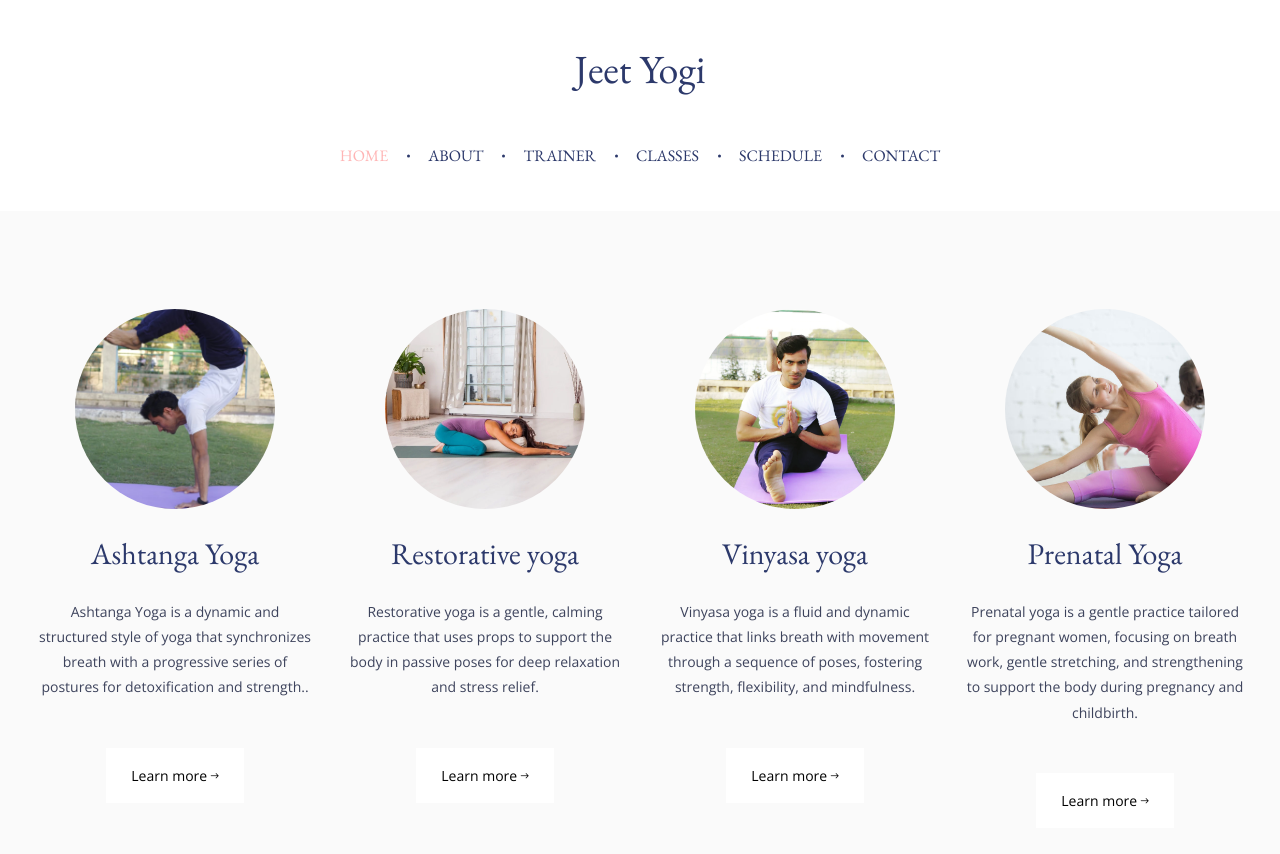
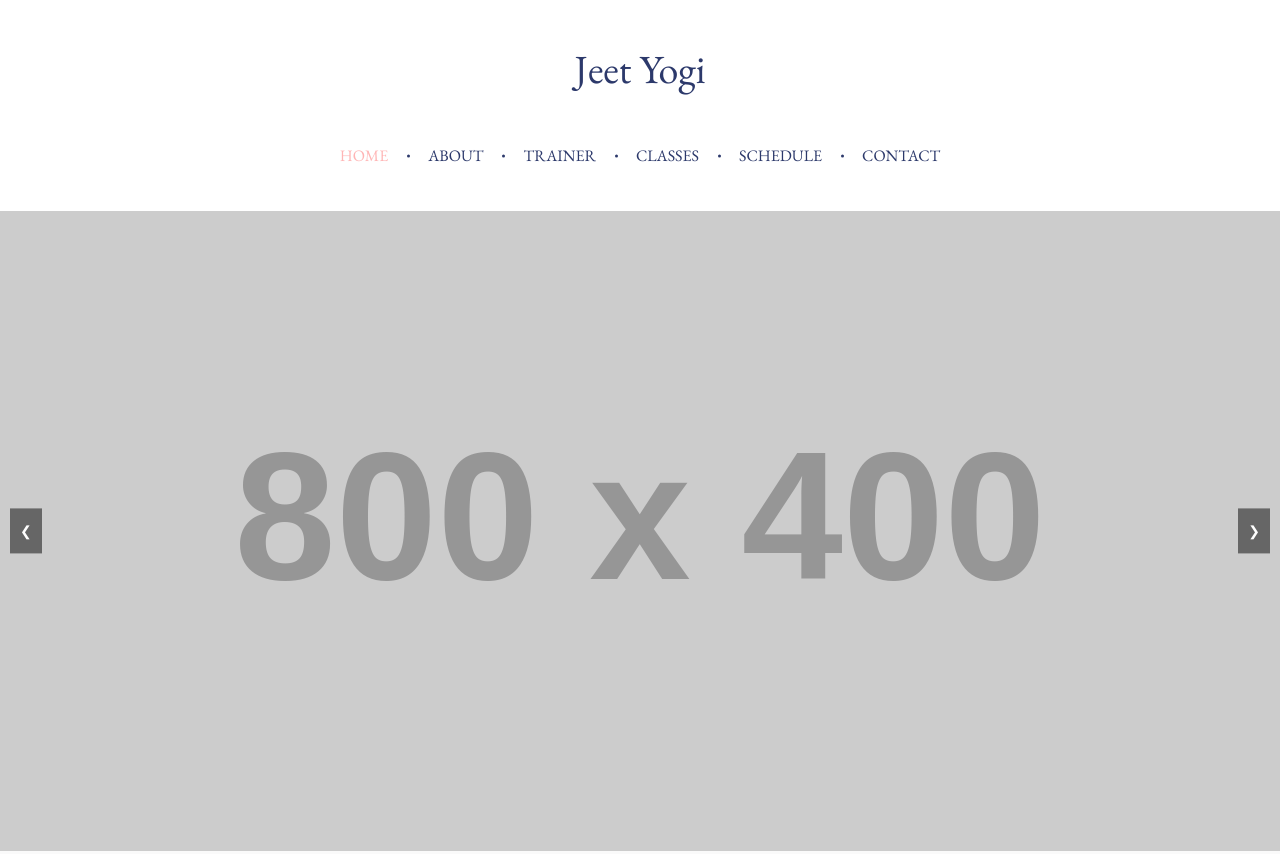
Before and after one commit to MDfaizan11/my_yoga, a plain HTML site: page index.html in a window 1280 px wide. Shown: the top 854 px of the page. Drawn offline with nearby package versions, Linux system fonts and the light colour scheme; some packages are replaced by stand-ins of ours; no server answers; placeholder pictures from the web are drawn by us; files whose address does not match are found by name.

Commit message:
add slider

```diff
--- /dev/null
+++ b/css/slider.css
@@ -0,0 +1,55 @@
+.slider {
+  position: relative;
+  width: 100%;
+  max-width: 100%;
+  overflow: hidden;
+}
+
+.slides {
+  display: flex;
+  transition: transform 0.5s ease;
+}
+
+.slide {
+  min-width: 100%;
+  box-sizing: border-box;
+}
+
+.slide img {
+  width: 100%;
+  display: block;
+}
+
+.prev,
+.next {
+  position: absolute;
+  top: 50%;
+  transform: translateY(-50%);
+  background-color: rgba(0, 0, 0, 0.5);
+  color: white;
+  border: none;
+  padding: 10px;
+  cursor: pointer;
+  z-index: 1;
+}
+
+.prev {
+  left: 10px;
+}
+
+.next {
+  right: 10px;
+}
+
+@media (max-width: 768px) {
+  .slider {
+    width: 100%;
+  }
+}
+
+@media (max-width: 480px) {
+  .prev,
+  .next {
+    padding: 5px;
+  }
+}
--- a/index.html
+++ b/index.html
@@ -35,6 +35,7 @@
     <link rel="stylesheet" href="css/flaticon.css" />
     <link rel="stylesheet" href="css/icomoon.css" />
     <link rel="stylesheet" href="css/style.css" />
+    <link rel="stylesheet" href="css/slider.css" />
   </head>
   <body>
     <nav
@@ -86,6 +87,21 @@
     </nav>
     <!-- END nav -->
 
+    <div class="slider">
+      <div class="slides">
+        <div class="slide">
+          <img src="https://via.placeholder.com/800x400" alt="Slide 1" />
+        </div>
+        <div class="slide">
+          <img src="https://via.placeholder.com/800x400" alt="Slide 2" />
+        </div>
+        <div class="slide">
+          <img src="https://via.placeholder.com/800x400" alt="Slide 3" />
+        </div>
+      </div>
+      <button class="prev" onclick="changeSlide(-1)">&#10094;</button>
+      <button class="next" onclick="changeSlide(1)">&#10095;</button>
+    </div>
     <!-- <section class="home-slider js-fullheight owl-carousel">
       <div
         class="slider-item js-fullheight"
@@ -863,6 +879,20 @@
       data-use-service-core
       defer
     ></script>
+
     <script src="js/Review.js"></script>
+
+    <script>
+      let currentSlide = 0;
+
+      function changeSlide(direction) {
+        const slides = document.querySelectorAll(".slide");
+        currentSlide =
+          (currentSlide + direction + slides.length) % slides.length;
+        document.querySelector(".slides").style.transform = `translateX(-${
+          currentSlide * 100
+        }%)`;
+      }
+    </script>
   </body>
 </html>
```
